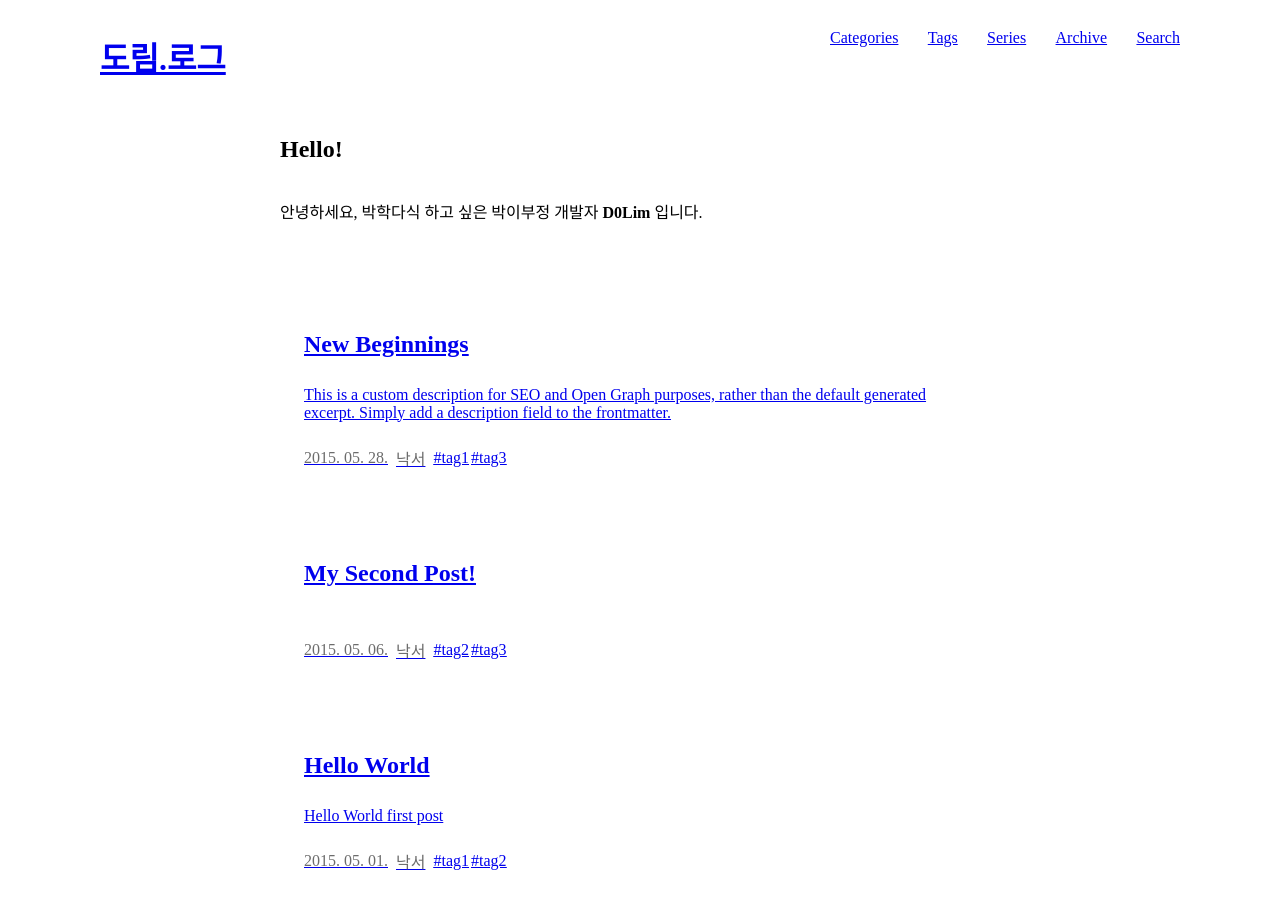
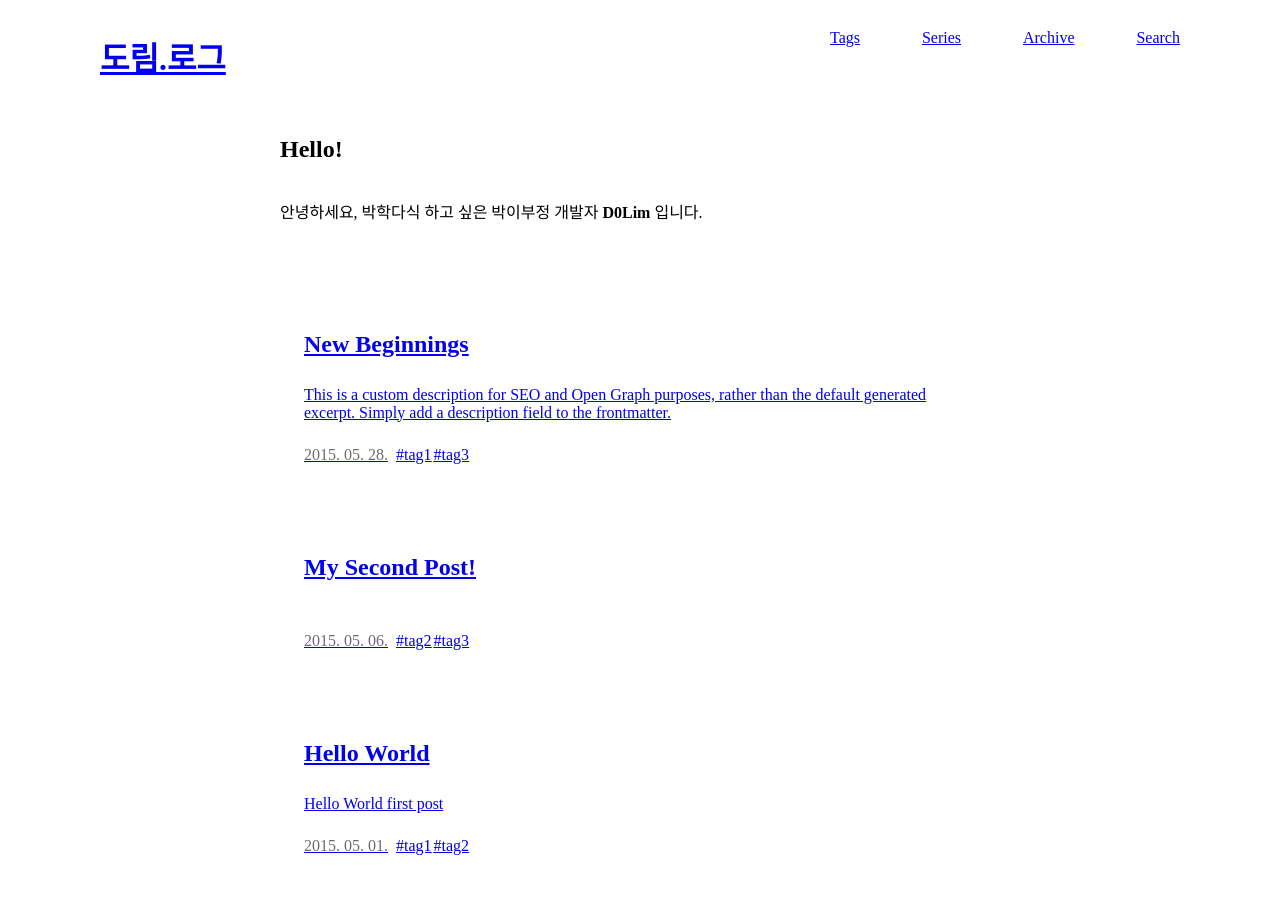
Before and after one commit to d0lim/gatsby-starter-busan, a Gatsby site: page / in a window 1280 px wide. Shown: the top 916 px of the page. Built offline with nearby package versions, Linux system fonts and the light colour scheme; Gatsby itself is replaced by a stand-in of ours; some packages are replaced by stand-ins of ours.

Commit message:
🔥 feat: remove support of category

```diff
--- a/content/blog/hello-world/index.md
+++ b/content/blog/hello-world/index.md
@@ -3,7 +3,6 @@ title: Hello World
 publishedAt: "2015-05-01T22:12:03.284Z"
 description: "Hello World first post"
 tags: ["tag1", "tag2"]
-category: ["낙서"]
 ---
 
 This is my first post on my new fake blog! How exciting!
--- a/content/blog/my-second-post/index.md
+++ b/content/blog/my-second-post/index.md
@@ -2,7 +2,6 @@
 title: My Second Post!
 publishedAt: "2015-05-06T23:46:37.121Z"
 tags: ["tag2", "tag3"]
-category: ["낙서"]
 ---
 
 Wow! I love blogging so much already.
--- a/content/blog/new-beginnings/index.md
+++ b/content/blog/new-beginnings/index.md
@@ -3,7 +3,6 @@ title: New Beginnings
 publishedAt: "2015-05-28T22:40:32.169Z"
 description: This is a custom description for SEO and Open Graph purposes, rather than the default generated excerpt. Simply add a description field to the frontmatter.
 tags: ["tag1", "tag3"]
-category: ["낙서"]
 ---
 
 Far far away, behind the word mountains, far from the countries Vokalia and
--- a/gatsby-node.js
+++ b/gatsby-node.js
@@ -30,7 +30,6 @@ exports.createSchemaCustomization = ({ actions }) => {
       title: String!
       description: String
       tags: [String]
-      category: [String]
       series: String
       publishedAt: Date! @dateformat
       mainImage: File @fileByRelativePath
--- a/src/components/BlogLayout.tsx
+++ b/src/components/BlogLayout.tsx
@@ -23,9 +23,6 @@ const Layout = ({ location, children }: LayoutProps) => {
           <Link to="/">도림.로그</Link>
         </Heading>
         <Flex width="350px" justifyContent="space-between" alignItems="center">
-          <Link to="/blog/categories">
-            <Text fontWeight="medium">Categories</Text>
-          </Link>
           <Link to="/blog/tags">
             <Text fontWeight="medium">Tags</Text>
           </Link>
--- a/src/components/PostList/PostEntry.tsx
+++ b/src/components/PostList/PostEntry.tsx
@@ -10,7 +10,6 @@ type PostEntryProps = {
   title: string;
   description: string;
   publishedAt: string;
-  category?: string;
   tags?: TagField[];
   series?: string;
   slug: string;
@@ -20,7 +19,6 @@ const PostEntry = ({
   title,
   description,
   publishedAt,
-  category,
   tags,
   series,
   slug,
@@ -45,7 +43,6 @@ const PostEntry = ({
           color="#6c6c6c"
         >
           <Text>{format(new Date(publishedAt), "yyyy. MM. dd.")}</Text>
-          {category && <Text>{category}</Text>}
           {tags && (
             <HStack spacing={2}>
               {tags.map(tag => (
--- a/src/components/PostList/index.tsx
+++ b/src/components/PostList/index.tsx
@@ -16,9 +16,6 @@ const PostList = ({ postNodes }: PostListProps) => {
             title={postNode.frontmatter.title}
             description={postNode.frontmatter.description}
             publishedAt={postNode.frontmatter.publishedAt}
-            category={
-              postNode.frontmatter.category && postNode.frontmatter.category[0]
-            }
             tags={postNode.fields.tags}
             series={postNode.frontmatter.series}
             slug={postNode.slug}
--- a/src/pages/index.tsx
+++ b/src/pages/index.tsx
@@ -33,7 +33,6 @@ export type PostNode = {
     description: string;
     publishedAt: string;
     tags: string[];
-    category: string[];
     series?: string;
   };
   fields: {
@@ -90,7 +89,6 @@ export const pageQuery = graphql`
             description
             publishedAt
             tags
-            category
             series
           }
           fields {
--- a/src/templates/Post.tsx
+++ b/src/templates/Post.tsx
@@ -29,7 +29,6 @@ type PostTemplateProps = {
         description?: string;
         publishedAt: string;
         tag?: string[];
-        category?: string[];
         series?: string;
       };
       body: string;
@@ -155,7 +154,6 @@ export const pageQuery = graphql`
         description
         publishedAt
         tags
-        category
         series
       }
       body
--- a/src/templates/Tag.tsx
+++ b/src/templates/Tag.tsx
@@ -58,7 +58,6 @@ export const pageQuery = graphql`
             description
             publishedAt
             tags
-            category
             series
           }
           fields {
```
Also changed, not shown: src/pages/blog/categories.tsx (deleted, +0 -8 lines).
